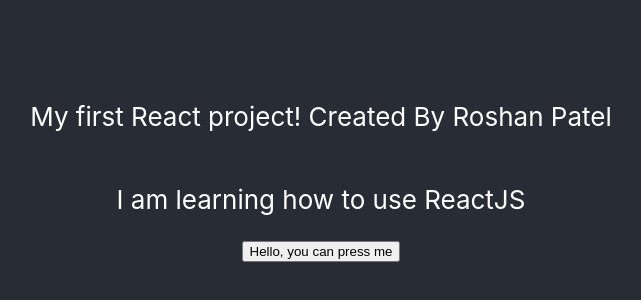
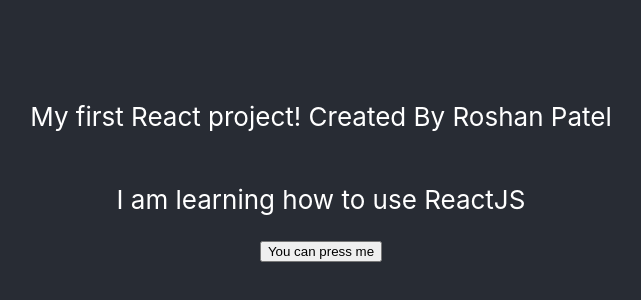
Before and after one commit to rpatel12438/React-app, a React (Create React App) app: page / in a window 1280 px wide. Shown: the part 232-532 px from the top of the page, without its empty margins (319-960 px from the left). Built offline with nearby package versions, Linux system fonts and the light colour scheme.

Commit message:
Created first function for a button

```diff
--- a/src/App.js
+++ b/src/App.js
@@ -11,12 +11,16 @@
           <p>
               I am learning how to use ReactJS
           </p>
-          <button>
-              Hello, you can press me
-          </button>
+          <MyButton />
       </header>
     </div>
   );
 }
 
+function MyButton() {
+    return (
+        <button>You can press me</button>
+    );
+}
+
 export default App;
```
